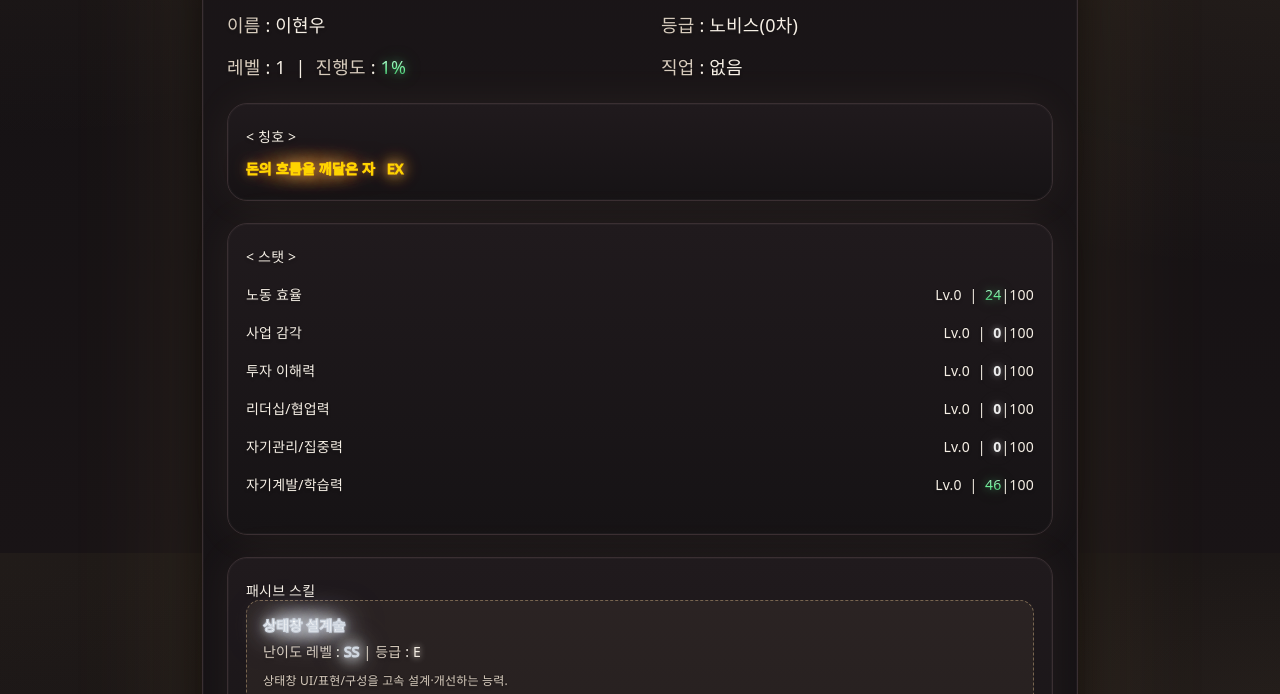
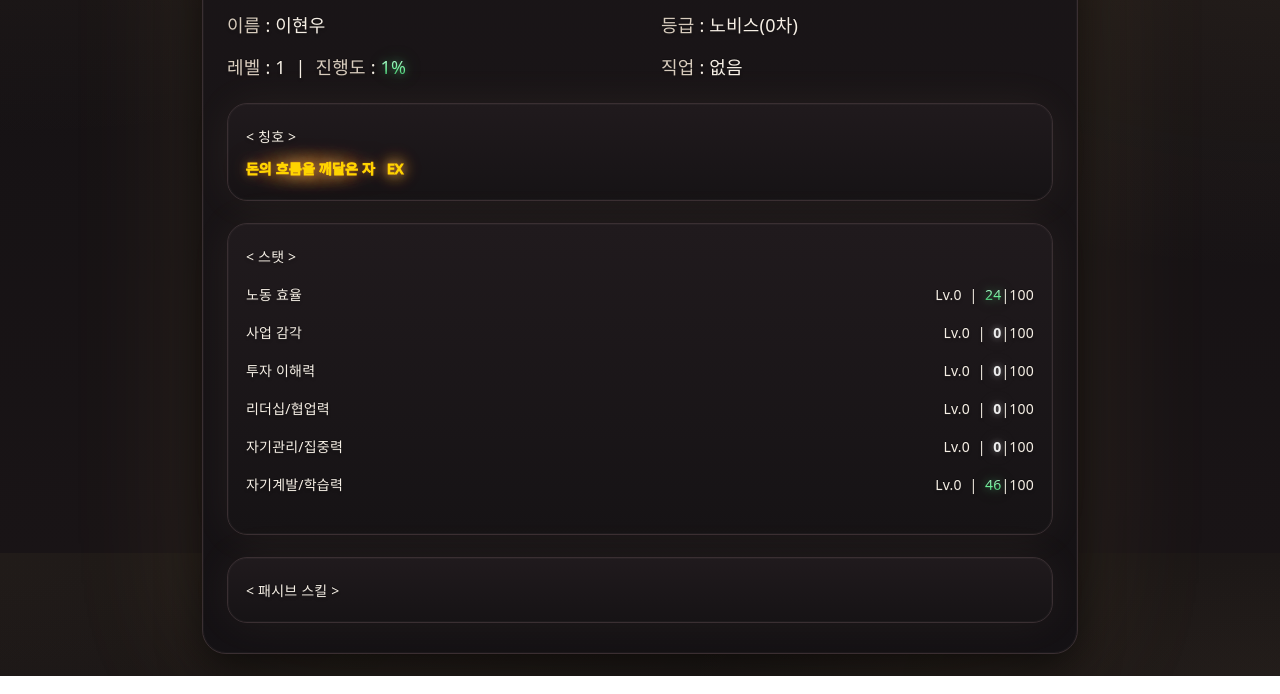
Before and after one commit to l8chw1/status, a plain HTML site: page index.html in a window 1280 px wide. Shown: the part 247-941 px from the top of the page. Drawn offline with Linux system fonts and the light colour scheme.

Commit message:
Refactor passive skill section in index.html
Replaced the passive skill section with a new structure for better accessibility and dynamic content loading.

```diff
--- a/index.html
+++ b/index.html
@@ -204,15 +204,10 @@ if ('serviceWorker' in navigator) {
         <div class="row"><div>자기계발/학습력</div><div>Lv.0 &nbsp;|&nbsp; <span class="colorize">6</span>|100</div></div>
       </div>
 
-      <div class="section">
-        <div class="badge">패시브 스킬</div>
-        <div class="skill">
-          <div><span class="sk-name c8">상태창 설계술</span></div>
-          <div style="margin-top:6px"><span class="k">난이도 레벨</span> : <span class="c8">SS</span> <span class="k">| 등급</span> : <span class="c2">E</span></div>
-          <div class="k desc" style="margin-top:10px">설계·표현·정렬을 통합해 게임형 상태창 UI를 신속히 구성·개선하시는 능력입니다.</div>
-          <div class="k desc" style="margin-top:8px">획득일: 2025-11-07 | 다음 등급 조건: D → 보통×2 또는 어려움×1</div>
-        </div>
-      </div>
+      <div class="section is-skills" aria-label="패시브 스킬 섹션">
+  <div class="badge">&lt; 패시브 스킬 &gt;</div>
+  <div class="skills"><!-- JS가 목록을 채웁니다 --></div>
+</div>
     </div>
   </div>
 <script>
```
